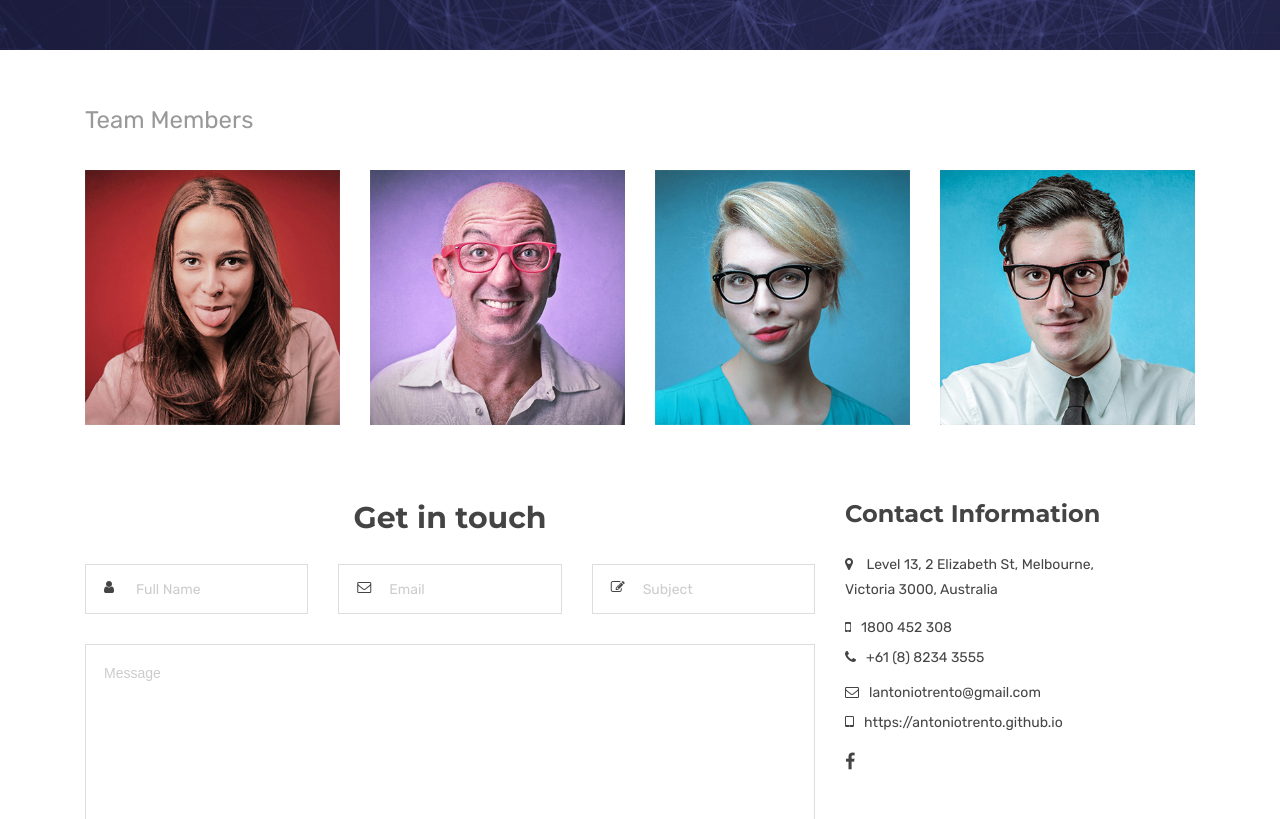
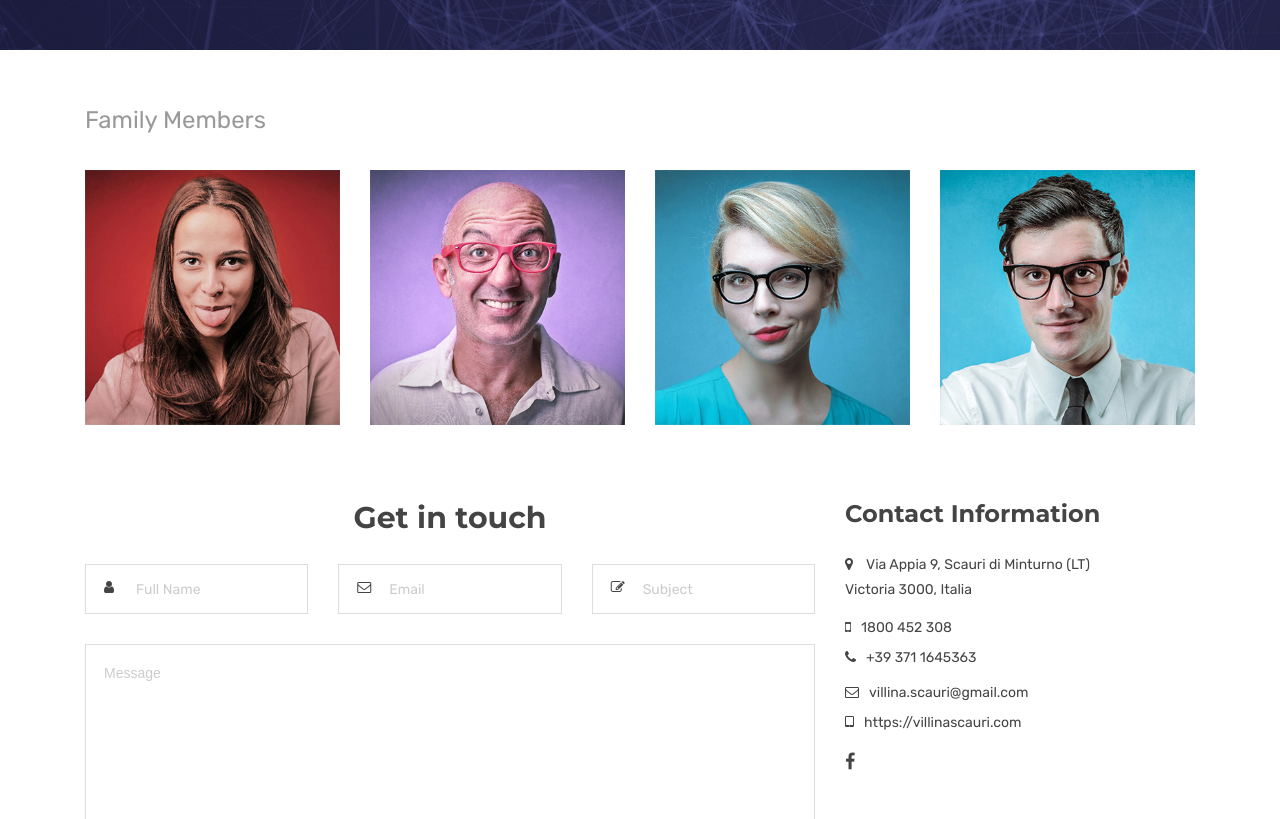
Before and after one commit to filippo-fresilli/villina-scauri, a Jekyll site: the page built from index.html, in a window 1280 px wide. Shown: the part 2906-3725 px from the top of the page. Built offline with Jekyll 4.4.1, drawn with Linux system fonts in a browser that asks for light colours.

Commit message:
added email and tel on contact form

```diff
--- a/_config.yml
+++ b/_config.yml
@@ -37,7 +37,7 @@
   # pinterest:
   feedburner :
 
-twitter_username:
+# twitter_username:
 # The production_url is only used when full-domain names are needed
 # such as sitemap.txt
 # Most places will/should use BASE_PATH to make the urls
--- a/index.html
+++ b/index.html
@@ -1,7 +1,7 @@
 ---
 layout: index
 title: Villina Scauri
-tagline: Casa vacanze nel golfo di Gaeta.
+tagline: Casa vacanze nel Golfo di Gaeta.
 css:
 js: sliders.js
 keywords: helium, jekyll, bootstrap, UI, kit
@@ -264,7 +264,7 @@
       <div class="container">
             <div class="team-members-tow mtb-50">
               <div class="sub-title">
-                <span>Team Members</span>
+                <span>Family Members</span>
               </div>
               <div class="row">
                 <div class="col-sm-6 col-md-3">
@@ -410,16 +410,16 @@
             <div class="contact-info">
               <address>
 							<i class="fa fa-map-marker icons cyan-color contact-info-icon"></i>
-							Level 13, 2 Elizabeth St, Melbourne,
+							Via Appia 9, Scauri di Minturno (LT)
 							<br>
-							Victoria 3000, Australia
+							Victoria 3000, Italia
 						</address>
               <div class="tel-info">
                 <a href="tel:1800452308"><i class="fa fa-mobile icons cyan-color contact-info-icon"></i>1800 452 308</a>
-                <a href="tel:+61(8)82343555"><i class="fa fa-phone icons cyan-color contact-info-icon"></i>+61 (8) 8234 3555</a>
+                <a href="tel:+39 371 1645363 "><i class="fa fa-phone icons cyan-color contact-info-icon"></i>+39 371 1645363 </a>
               </div>
-              <a href="mailto:lantoniotrento@gmail.com"><i class="fa fa-envelope-o icons cyan-color contact-info-icon"></i>lantoniotrento@gmail.com</a>
-              <a href="https://antoniotrento.github.io"><i class="fa fa-tablet icons cyan-color contact-info-icon"></i>https://antoniotrento.github.io</a>
+              <a href="mailto:villina.scauri@gmail.com"><i class="fa fa-envelope-o icons cyan-color contact-info-icon"></i>villina.scauri@gmail.com</a>
+              <a href="https://villinascauri.com"><i class="fa fa-tablet icons cyan-color contact-info-icon"></i>https://villinascauri.com</a>
               {% include social-block.html %}
             </div>
           </div>
```
